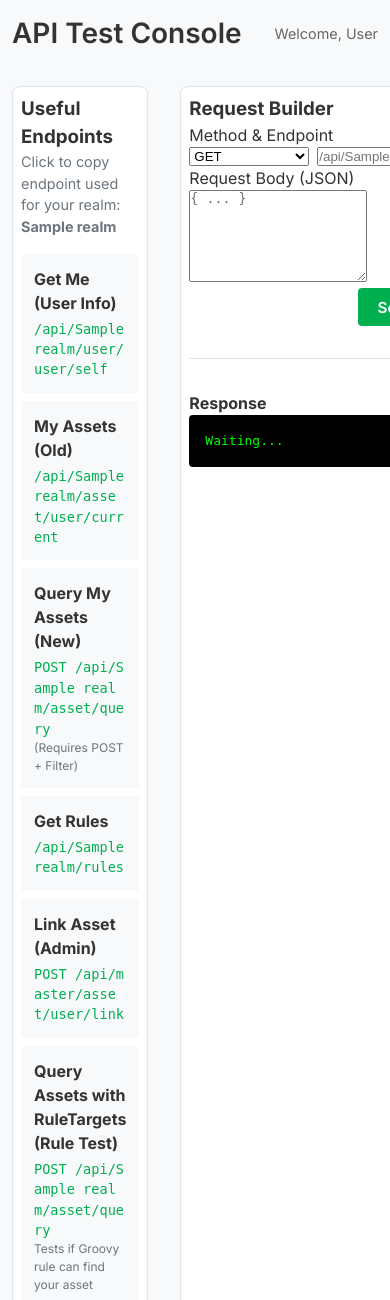
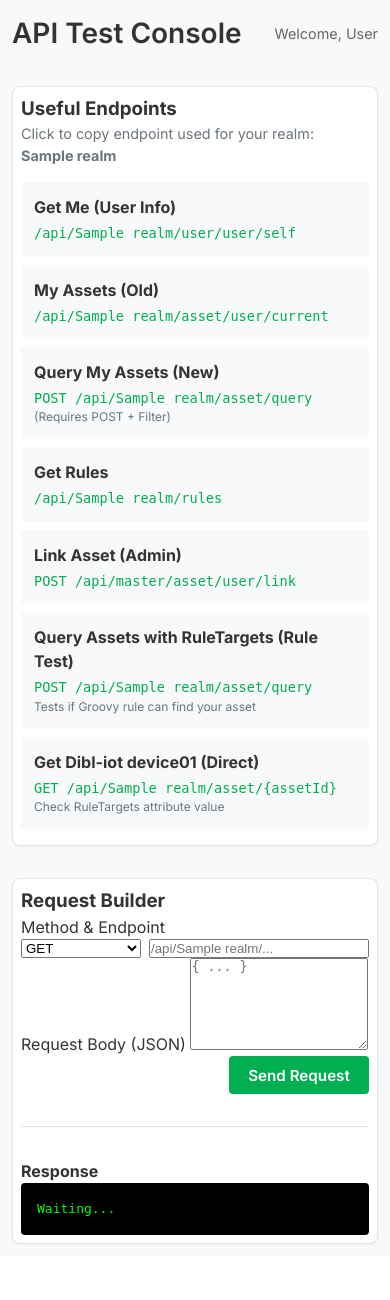
Before and after one commit to arif-dibl/dibl-iot, a Python web app: template src/templates/test_api.html in a window 390 px wide. Shown: the part 64-1364 px from the top of the page. After the commit the page ends 1309 px from the top, so only its background shows below. Run offline with Jinja, Linux system fonts and the light colour scheme; the template is opened without the code that fills it: most values are stand-ins (such as "Sample title", 1, 10 or a date in 2020).

Commit message:
style: test page  responsiveness update

```diff
--- a/src/static/css/test_api.css
+++ b/src/static/css/test_api.css
@@ -20,3 +20,15 @@
     color: var(--primary);
     word-break: break-all;
 }
+
+.test-api-grid {
+    display: grid;
+    grid-template-columns: 1fr 2fr;
+    gap: 2rem;
+}
+
+@media (max-width: 992px) {
+    .test-api-grid {
+        grid-template-columns: 1fr;
+    }
+}
--- a/src/templates/test_api.html
+++ b/src/templates/test_api.html
@@ -4,7 +4,7 @@
 {% block header %}API Test Console{% endblock %}
 
 {% block content %}
-<div style="display:grid; grid-template-columns: 1fr 2fr; gap:2rem;">
+<div class="test-api-grid">
 
     <!-- Useful URLs -->
     <div class="card">
```
